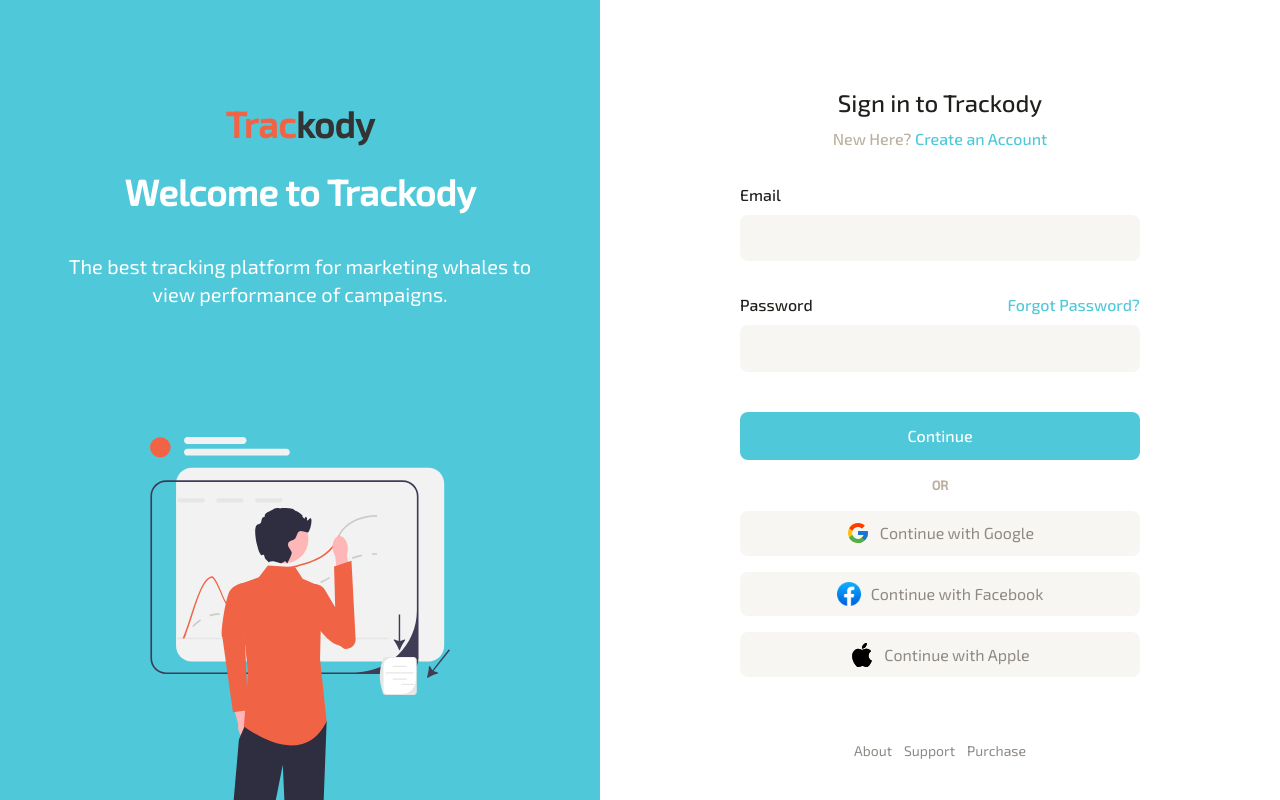
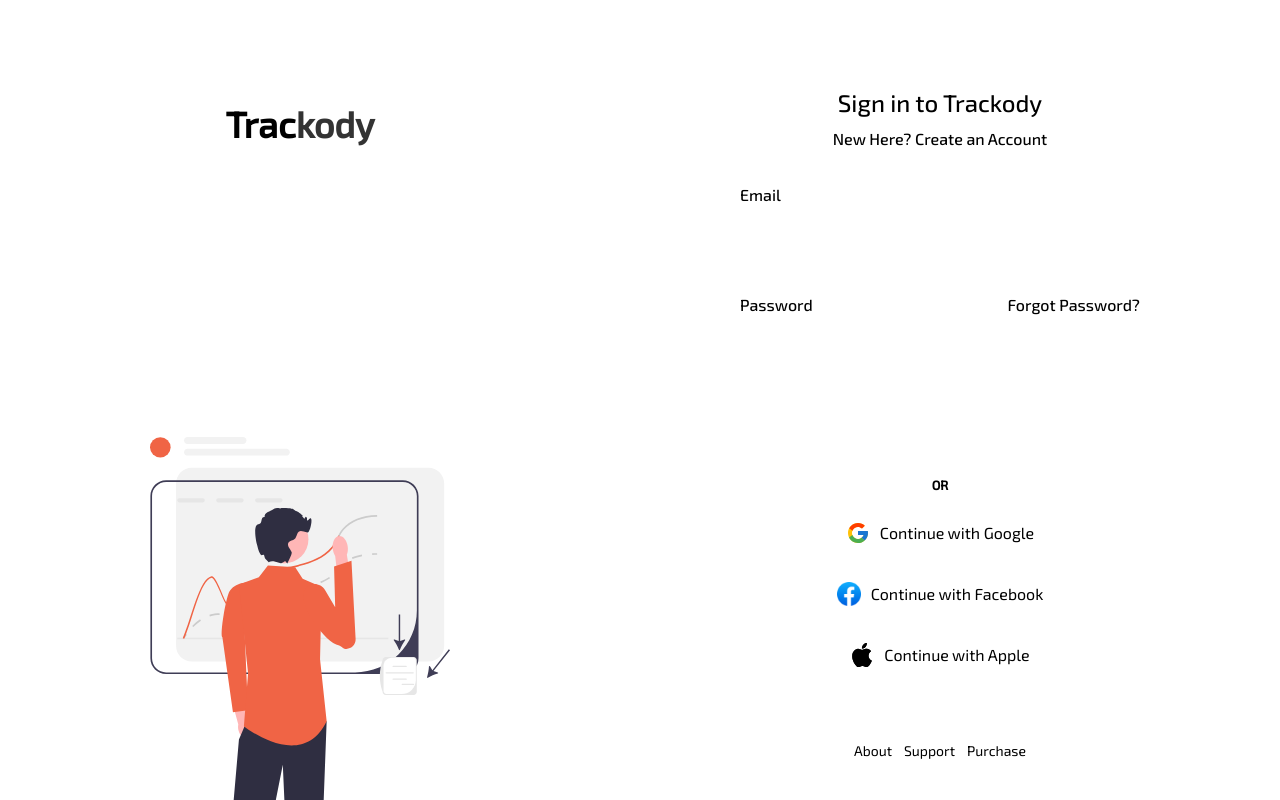
Before and after one commit to napstar-420/trackody-saas-app, a React (Vite) app: page / in a window 1280 px wide. Built offline with nearby package versions, Linux system fonts and the light colour scheme.

Commit message:
remove light/dark classes from login page

```diff
--- a/src/index.css
+++ b/src/index.css
@@ -8,32 +8,32 @@
     @apply font-primary;
   }
   .form-label {
-    @apply block mb-2 text-light_text dark:text-white font-medium dark:font-[450];
+    @apply block mb-2 font-medium;
   }
 
   .form-control {
-    @apply w-full text-base font-[500] px-5 py-[0.7rem] outline-none bg-light_400 focus:bg-light_400_darker dark:bg-dark_500 dark:focus:bg-dark_600_lighter rounded-lg text-light_900 dark:text-dark_100;
+    @apply w-full text-base font-[500] px-5 py-[0.7rem] outline-none rounded-lg;
   }
   .side-nav-link-heading {
-    @apply px-1 py-[10px] rounded-xl grid grid-cols-[auto_1fr_auto] items-center gap-2 font-medium text-light_900 hover:text-light_900_darker dark:text-gray-400 dark:hover:text-gray-300 cursor-pointer;
+    @apply px-1 py-[10px] rounded-xl grid grid-cols-[auto_1fr_auto] items-center gap-2 font-medium cursor-pointer;
   }
   .side-nav-link-heading > :first-child {
-    @apply text-light_600 transition-transform ease-linear duration-300;
+    @apply transition-transform ease-linear duration-300;
   }
   .side-nav-child-link {
-    @apply px-4 py-[10px] rounded-xl text-sm flex items-center gap-2 font-medium text-light_900 hover:text-light_900_darker cursor-pointer dark:text-gray-400 dark:hover:text-gray-300;
+    @apply px-4 py-[10px] rounded-xl text-sm flex items-center gap-2 font-medium cursor-pointer;
   }
   .side-nav-child-link:hover:not(.side-nav-child-link.active) > :first-child {
     @apply opacity-0;
   }
   .side-nav-child-link.active {
-    @apply bg-primary text-white hover:text-white;
+    @apply text-white hover:text-white;
   }
   .side-nav-link {
-    @apply px-1 py-[10px] rounded-2xl grid grid-cols-[auto_1fr_auto] items-center gap-2 font-medium text-light_900 hover:text-light_900_darker dark:text-gray-400 dark:hover:text-gray-300 cursor-pointer;
+    @apply px-1 py-[10px] rounded-2xl grid grid-cols-[auto_1fr_auto] items-center gap-2 font-medium cursor-pointer;
   }
   .side-nav-link.active {
-    @apply bg-primary text-white;
+    @apply text-white;
   }
 }
 
--- a/src/pages/login.jsx
+++ b/src/pages/login.jsx
@@ -40,12 +40,12 @@
   return (
     <div className={`${theme} max-w-screen min-h-screen lg:h-screen grid grid-rows-[auto_1fr] lg:grid-rows-none grid-cols-1 xl:grid-cols-[auto_1fr] lg:grid-cols-[1fr_1fr]`}>
       <WelcomePanel />
-      <div className='bg-white dark:bg-dark_600 h-full overflow-x-hidden overflow-y-auto flex justify-center lg:grid place-items-center pt-10 lg:pt-20 pb-8 px-8'>
+      <div className='bg-white h-full overflow-x-hidden overflow-y-auto flex justify-center lg:grid place-items-center pt-10 lg:pt-20 pb-8 px-8'>
         <div className='w-full max-w-[600px] lg:w-[clamp(100%,400px,400px)]'>
-          <h1 className='text-light_text dark:text-white text-2xl font-medium mb-2 text-center'>
+          <h1 className='text-2xl font-medium mb-2 text-center'>
             Sign in to Trackody
           </h1>
-          <p className='text-light_600 dark:text-dark_300 font-medium mb-8 text-center'>
+          <p className='font-medium mb-8 text-center'>
             New Here?{' '}
             <NavLink to={'/sign-up'} className='text-primary font-medium'>
               Create an Account
@@ -106,19 +106,19 @@
               Continue
             </NavLink>
           </form>
-          <span className='block my-4 text-light_600 dark:text-dark_300 font-semibold text-[0.8rem] text-center'>
+          <span className='block my-4 font-semibold text-[0.8rem] text-center'>
             OR
           </span>
           <div className='flex flex-col w-full gap-4'>
-            <button className='bg-light_400 dark:bg-dark_400 hover:bg-light_400_darker dark:hover:bg-dark_400_lighter text-light_800 dark:text-dark_200 px-4 py-[0.65rem] rounded-lg flex items-center justify-center gap-[10px] transition-colors'>
+            <button className='px-4 py-[0.65rem] rounded-lg flex items-center justify-center gap-[10px] transition-colors'>
               <FcGoogle className='text-2xl' />
               Continue with Google
             </button>
-            <button className='bg-light_400 dark:bg-dark_400 hover:bg-light_400_darker dark:hover:bg-dark_400_lighter text-light_800 dark:text-dark_200 px-4 py-[0.65rem] rounded-lg flex items-center justify-center gap-[10px] transition-colors'>
+            <button className='px-4 py-[0.65rem] rounded-lg flex items-center justify-center gap-[10px] transition-colors'>
               <img src={FacebookLogo} alt='logo' className='w-[24px]' />
               Continue with Facebook
             </button>
-            <button className='bg-light_400 dark:bg-dark_400 hover:bg-light_400_darker dark:hover:bg-dark_400_lighter text-light_800 dark:text-dark_200 px-4 py-[0.65rem] rounded-lg flex items-center justify-center gap-[10px] transition-colors'>
+            <button className='px-4 py-[0.65rem] rounded-lg flex items-center justify-center gap-[10px] transition-colors'>
               <BsApple className='text-2xl text-black' />
               Continue with Apple
             </button>
--- a/tailwind.config.cjs
+++ b/tailwind.config.cjs
@@ -4,32 +4,7 @@
   darkMode: 'class',
   theme: {
     extend: {
-      colors: {
-        primary: '#4fc9da',
-        primary_darken: '#37aebe',
-        primary_lighten: '#5ddef0',
-        secondary: '#f06445',
-        secondary_darken: '#d45235',
-        theme_green: '#b8d935',
-        light_text: '#211f1c',
-        light_900_darker: '#4a4645',
-        light_900: '#716f6e',
-        light_800: '#8f8984',
-        light_700: '#98856f',
-        light_600: '#bcb1a1',
-        light_500: '#dad3c3',
-        light_400_darker: '#f4f1eb',
-        light_400: '#f8f6f2',
-        light_300: '#fdfcfb',
-        dark_600: '#151521',
-        dark_600_lighter: '#1f1f2f',
-        dark_500: '#1b1b29',
-        dark_400: '#2b2b40',
-        dark_400_lighter: '#2f2f45',
-        dark_300: '#3e3e54',
-        dark_200: '#59586c',
-        dark_100: '#7b8c9f',
-      },
+      colors: {},
       fontFamily: {
         primary: "'Exo 2', sans-serif",
       },
```
